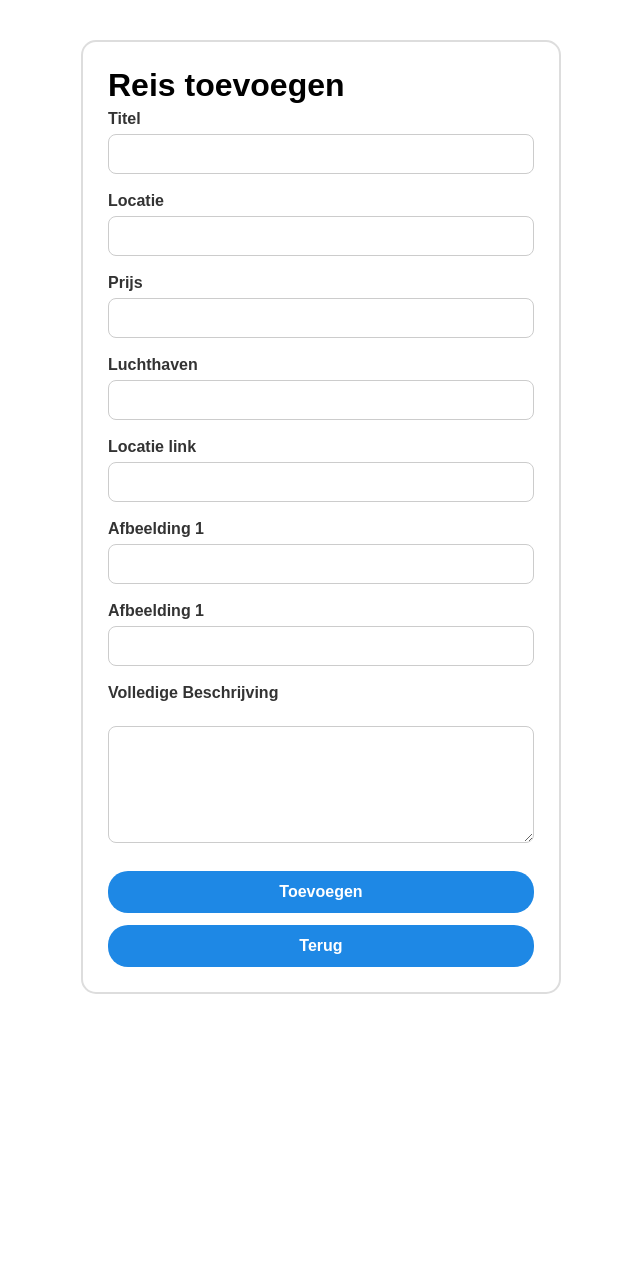
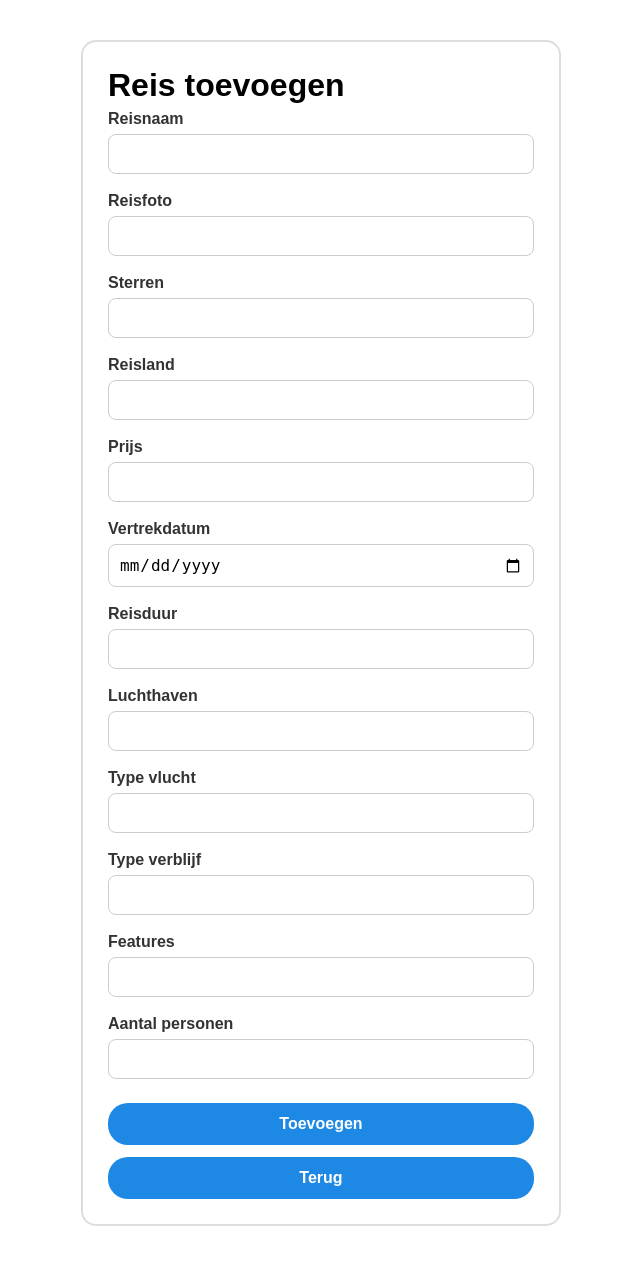
Before and after one commit to Noahbschool/webapp2, a PHP site: page /pages/toevoegen.php in a window 1280 px wide. Shown: the part 88-1354 px from the top of the page, without its empty margins (319-959 px from the left). Before the commit the page ends 1082 px from the top, so only its background shows below. Run offline with PHP 8.4, Linux system fonts and the light colour scheme.

Commit message:
added create

```diff
--- a/index.php
+++ b/index.php
@@ -26,7 +26,7 @@ include("./dbcalls/conn.php");
     <main>
         <section class="landingspagina">
 
-            <form action="" method="post" class="search-box">
+            <form action="pages/reizen.php" method="post" class="search-box">
                 <h2>Jouw vakantie</h2>
                 <label for="aantal-personen">Aantal personen</label>
                 <input type="number" name="aantal-personen" id="aantal-personen" placeholder="Aantal personen" min="1"
--- a/pages/toevoegen.php
+++ b/pages/toevoegen.php
@@ -24,31 +24,43 @@
 
         <h1>Reis toevoegen</h1>
 
-        <form method="post" action="/dbcalls/create.php" class="add-form">
+        <form method="post" action="../dbcalls/reizen/create.php" class="add-form">
 
-            <label>Titel</label>
-            <input type="text" name="titel" required><br>
+            <label>Reisnaam</label>
+            <input type="text" name="reisnaam" required><br>
 
-            <label>Locatie</label>
-            <input type="text" name="locatie" required><br>
+            <label>Reisfoto</label>
+            <input type="text" name="reisfoto" required><br>
+
+            <label>Sterren</label>
+            <input type="number" name="reissterren" min="1" max="5" required><br>
+
+            <label>Reisland</label>
+            <input type="text" name="reisland" required><br>
 
             <label>Prijs</label>
-            <input type="number" name="prijs" step="0.01" required><br>
+            <input type="number" name="reisprijs" required><br>
+
+            <label>Vertrekdatum</label>
+            <input type="date" name="reisvertrekdatum" required><br>
+
+            <label>Reisduur</label>
+            <input type="number" name="reisduur" required><br>
 
             <label>Luchthaven</label>
-            <input type="text" name="luchthaven"><br>
+            <input type="text" name="reisluchthaven" required><br>
 
-            <label>Locatie link</label>
-            <input type="text" name="locatie_link"><br>
+            <label>Type vlucht</label>
+            <input type="text" name="reistype_vlucht" required><br>
 
-            <label>Afbeelding 1</label>
-            <input type="text" name="afbeelding"><br>
+            <label>Type verblijf</label>
+            <input type="text" name="reistype_verblijf" required><br>
 
-    <label>Afbeelding 1</label>
-    <input type="text" name="afbeelding"><br>
+            <label>Features</label>
+            <input type="text" name="features" required><br>
 
-    <label>Volledige Beschrijving</label><br>
-    <textarea name="beschrijving_lang" rows="5"></textarea><br>
+            <label>Aantal personen</label>
+            <input type="number" name="reispersonen" min="1" max="8" required><br>
 
             <div class="form-actions">
                 <button type="submit" name="toevoegen" class="add-button">Toevoegen</button>
```
Also changed, not shown: dbcalls/reizen/create.php (added, +37 -0 lines), pages/reizen.php (+58 -69 lines).
